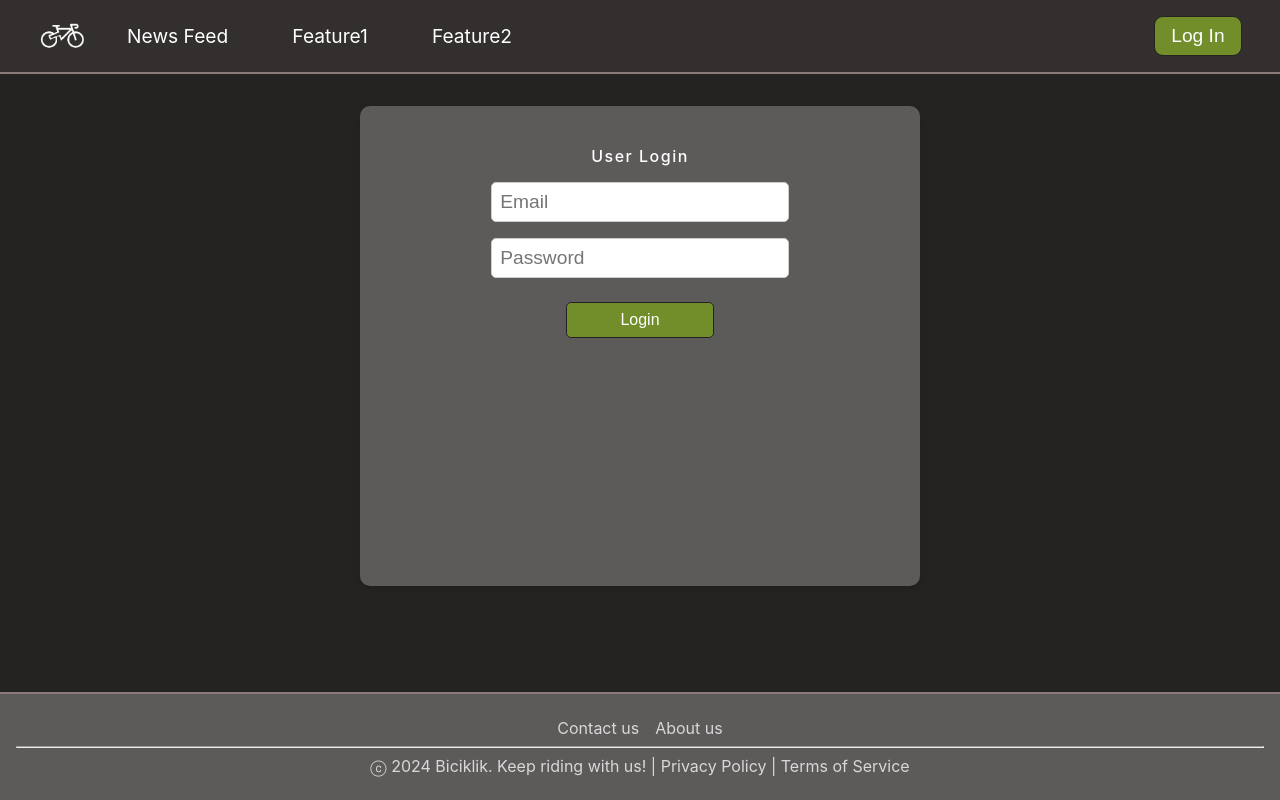
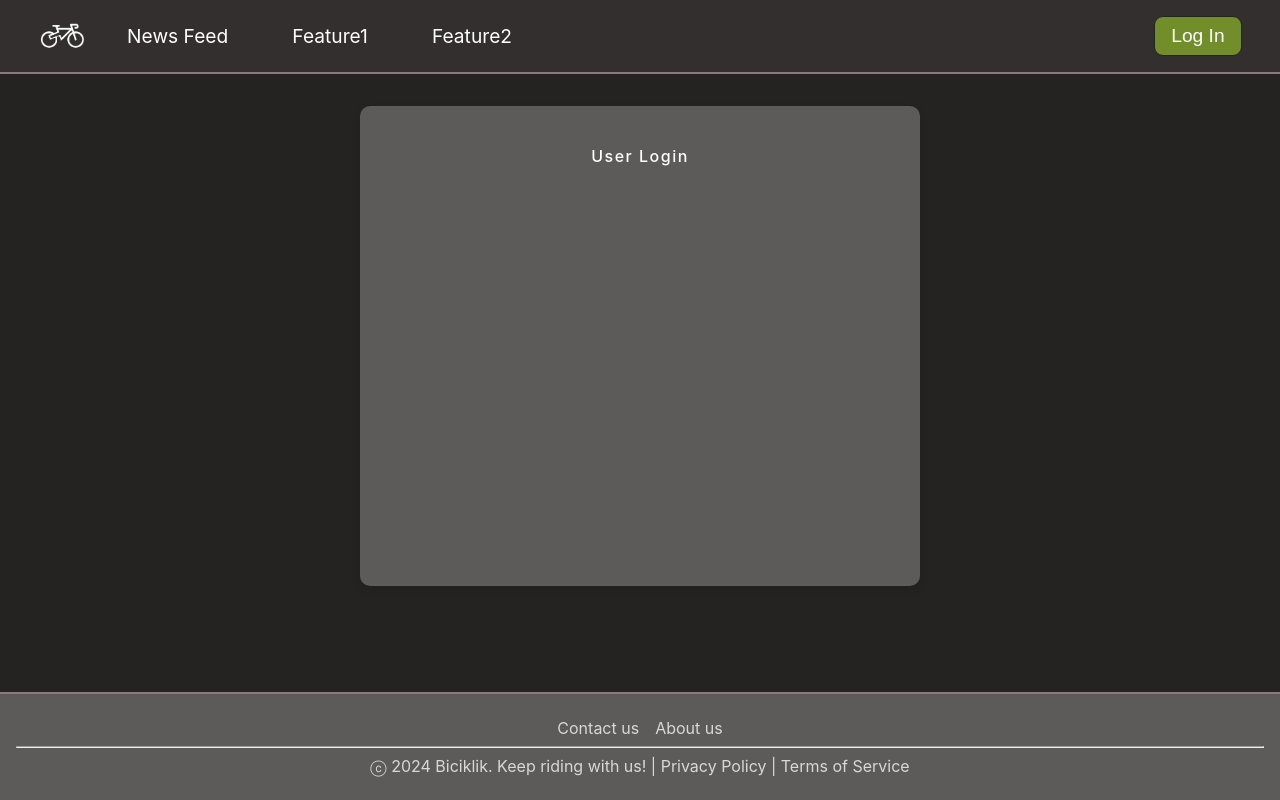
Before and after one commit to Progi-projekt/BiciKlik, a React (Create React App) app in the folder IzvorniKod/frontend/: page /login in a window 1280 px wide. Built offline with nearby package versions, Linux system fonts and the light colour scheme.

Commit message:
Removed the form

```diff
--- a/IzvorniKod/frontend/src/pages/LoginSignUp.tsx
+++ b/IzvorniKod/frontend/src/pages/LoginSignUp.tsx
@@ -63,19 +63,11 @@ const Loginsignup = () => {
 
     return (
     <div className="loginsignup">
-        <form onSubmit={handleSubmit}>
             <div className="container">
               <p className='LogInNaslov'>User Login</p>
-                <label htmlFor="mail"><b>Mail</b></label>
-                <input type="text" placeholder="Email" name="mail" value={username} onChange={(e) => setUsername(e.target.value)} required />
-                <label htmlFor="password"><b>Password</b></label>
-                <input type="password" placeholder="Password" name="password" value={password} onChange={(e) => setPassword(e.target.value)} required />
-
-                <button type="submit">Login</button>
                 <p>{message}</p> {/* Display login success/error message */}
                 <GoogleAuth onSuccess={handleOAuthSuccess} onError={handleOAuthError} />
             </div>
-        </form>
     </div>
     );
 };
```
